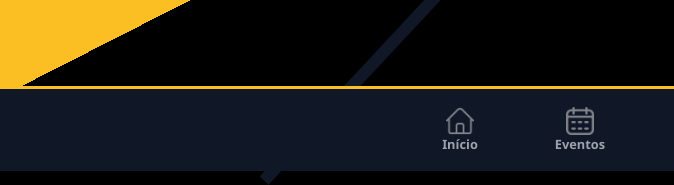
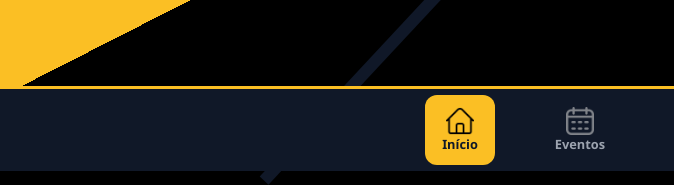
Before and after one commit to LucasEpifanio1/Pro-Esporte, a plain HTML site: page front_end/home.html in a window 1280 px wide. Shown: the part 629-814 px from the top of the page, 0-674 px from the left. Drawn offline with Linux system fonts and the light colour scheme.

Commit message:
Corrigi o rodapé e adicionei um botão de voltar no index.html

```diff
--- a/front_end/js/rodape.js
+++ b/front_end/js/rodape.js
@@ -1,18 +1,22 @@
 function rodape() {
+  // Pega o nome do arquivo atual para saber qual ícone acender
+  const path = window.location.pathname;
+  const paginaAtual = path.substring(path.lastIndexOf('/') + 1);
+
   return `
-        <div class="item" onclick="irInicio()">
+        <div class="item ${paginaAtual === 'home.html' || paginaAtual === '' ? 'active' : ''}" onclick="irInicio()">
             <img src="img/home.png" class="icon" >
             <p>Início</p>
         </div>
-        <div class="item" onclick="irEventos()">
+        <div class="item ${paginaAtual === 'eventos.html' ? 'active' : ''}" onclick="irEventos()">
             <img src="img/calendar.png" class="icon">
             <p>Eventos</p>
         </div>
-        <div class="item" onclick="irTreinos()">
+        <div class="item ${paginaAtual === 'treinos.html' ? 'active' : ''}" onclick="irTreinos()">
             <img src="img/train.png" class="icon">
             <p>Treinos</p>
         </div>
-        <div class="item" onclick="irPerfil()">
+        <div class="item ${paginaAtual === 'perfil.html' ? 'active' : ''}" onclick="irPerfil()">
             <img src="img/user.png" class="icon">
             <p>Perfil</p>
         </div>
```
Also changed, not shown: front_end/index.html (+1 -0 lines).
